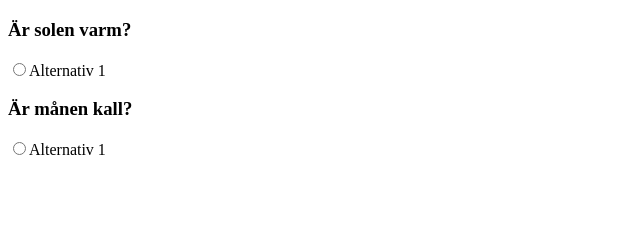
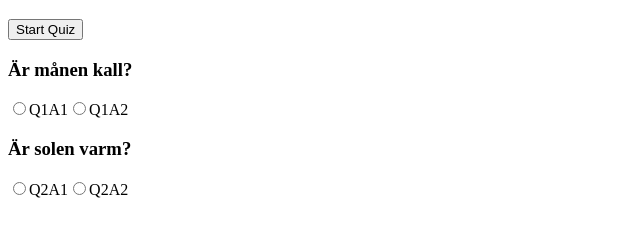
Before and after one commit to raminsamadi123/JsExercise, a plain HTML site: page HTML/test2Index.html in a window 1280 px wide. Both pictures are taken after a click on the button "Start Quiz". Shown: the part 61-298 px from the top of the page, without its empty margins (0-640 px from the left). Drawn offline with Linux system fonts and the light colour scheme.

Commit message:
fast git

```diff
--- a/HTML/script.js
+++ b/HTML/script.js
@@ -1,31 +1,50 @@
-function removeStartQuizButton() {
-  const startQuizButton = document.getElementById("startQuiz");
-  if (startQuizButton) {
-    startQuizButton.remove();
+function startQuiz() {
+  var questions = [
+  {
+    title: "Är månen kall?",
+    alternative1: "Q1A1",
+    alternative2: "Q1A2",
+  },
+  {
+    title: "Är solen varm?",
+    alternative1: "Q2A1",
+    alternative2: "Q2A2",
+  }
+  ];
+
+  for (var i = 0; i < questions.length; i++) {
+    var questionObject = questions[i];
+    var title = questionObject.title;
+    var alternative1 = questionObject.alternative1;
+    var alternative2 = questionObject.alternative2;
+
+    console.log(alternative1);
+    addQuestion(title, alternative1, alternative2);
   };
 };
 
-function startQuiz() {
-  removeStartQuizButton();
-  addQuestion("Är solen varm?", "question1", "Alternativ 1");
-  addQuestion("Är månen kall?", "question2", "Alternativ 1");
+function addQuestion(title, alternative1, alternative2) {
+  var container = document.getElementById("container");
+
+  var h3 = document.createElement("h3");
+  h3.textContent = title;
+  container.appendChild(h3);
+
+  var input1 = document.createElement("input");
+  input1.type = "radio";
+  input1.name = "question1";
+  container.appendChild(input1);
+  var label1 = document.createElement("label");
+  label1.textContent = alternative1;
+  label1.name = "question1";
+  container.appendChild(label1);
+
+  var input2 = document.createElement("input");
+  input2.type = "radio";
+  input2.name = "question1";
+  container.appendChild(input2);
+  var label2 = document.createElement("label");
+  label2.textContent = alternative2;
+  label2.name = "question1";
+  container.appendChild(label2);
 };
-
-function addQuestion(question, name, choice) {
-  const container = document.getElementById("container");
-
-  const h3 = document.createElement("h3");
-  h3.textContent = question
-
-  const input = document.createElement("input");
-  input.type = "radio";
-  input.name = name;
-
-  const label = document.createElement("label")
-  label.textContent = choice
-  label.name = name
-
-  container.appendChild(h3);
-  container.appendChild(input);
-  container.appendChild(label);
-}
--- a/HTML/test2Index.html
+++ b/HTML/test2Index.html
@@ -5,7 +5,7 @@
   <meta charset="UTF-8">
   <meta http-equiv="X-UA-Compatible" content="IE=edge">
   <meta name="viewport" content="width=device-width, initial-scale=1.0">
-  <meta http-equiv="refresh" content="5">
+  <meta http-equiv="refresh" content="10">
   <title>Document</title>
   <link rel="stylesheet" href="style2.css" />
   <script src="script.js"></script>
```
